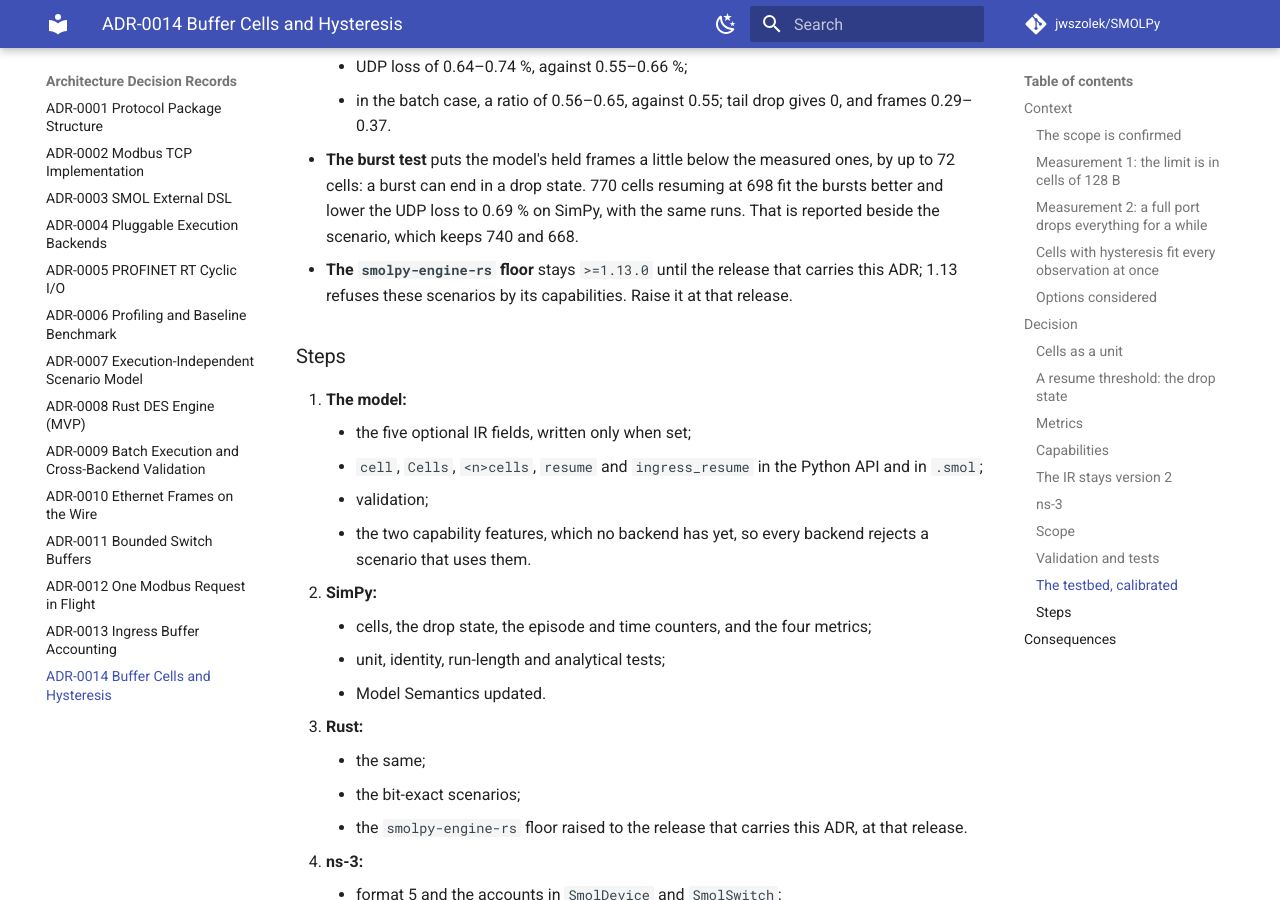
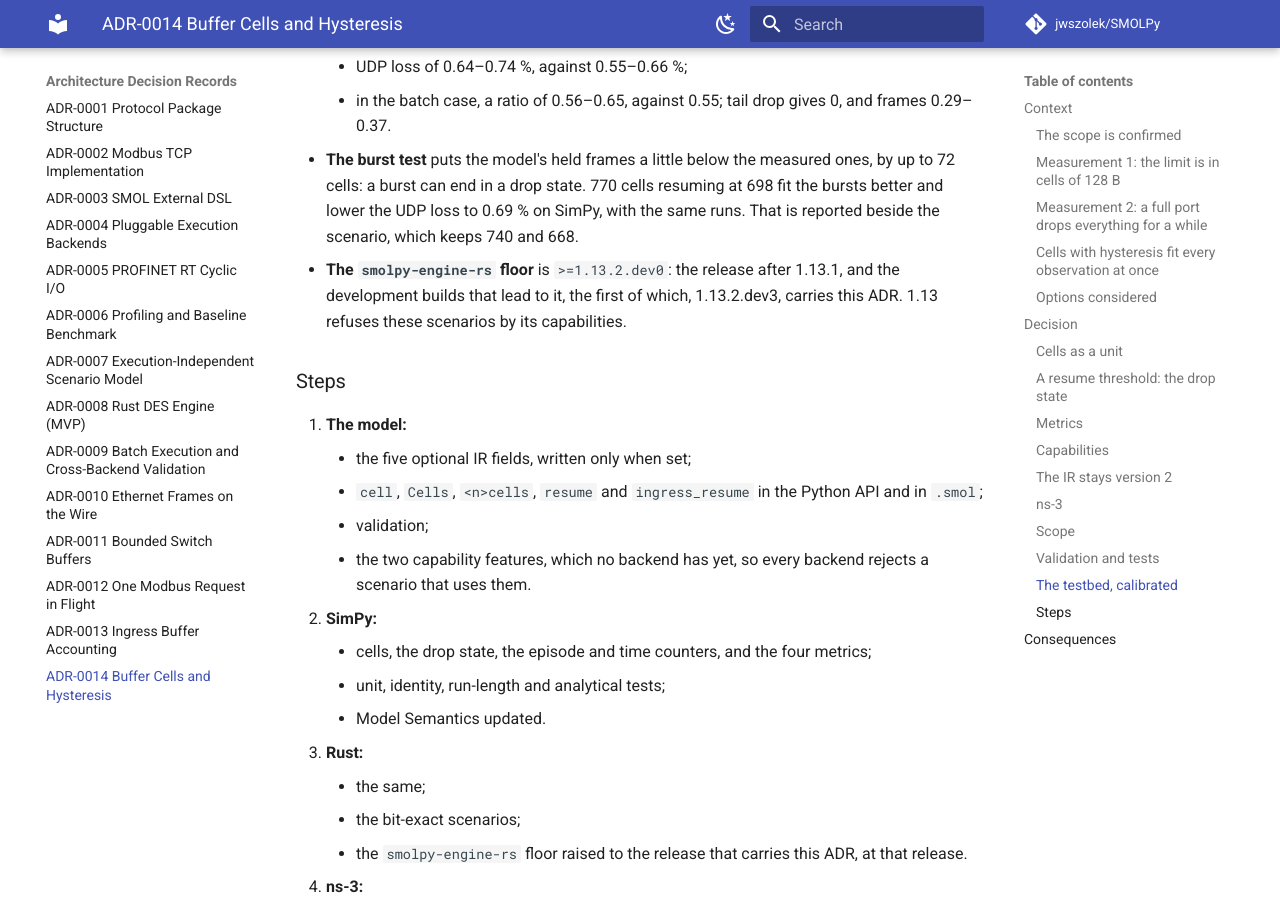
Before and after one commit to jwszolek/SMOLPy, an MkDocs documentation site: the page built from docs/adr/0014-buffer-cells-and-hysteresis.md, in a window 1280 px wide and 900 px high, scrolled down 10195 px. Built offline with MkDocs 1.6.1 and Material for MkDocs 9.7.7, drawn with Linux system fonts in a browser that asks for light colours; comment, search, counter and statistics services are not loaded.

Commit message:
Require smolpy-engine-rs 1.13.2.dev0, the engine of ADR-0014

```diff
--- a/docs/adr/0014-buffer-cells-and-hysteresis.md
+++ b/docs/adr/0014-buffer-cells-and-hysteresis.md
@@ -289,7 +289,7 @@ The switch is SMOL's own (ADR-0011, ADR-0013):
     - UDP loss of 0.64–0.74 %, against 0.55–0.66 %;
     - in the batch case, a ratio of 0.56–0.65, against 0.55; tail drop gives 0, and frames 0.29–0.37.
 - **The burst test** puts the model's held frames a little below the measured ones, by up to 72 cells: a burst can end in a drop state. 770 cells resuming at 698 fit the bursts better and lower the UDP loss to 0.69 % on SimPy, with the same runs. That is reported beside the scenario, which keeps 740 and 668.
-- **The `smolpy-engine-rs` floor** stays `>=1.13.0` until the release that carries this ADR; 1.13 refuses these scenarios by its capabilities. Raise it at that release.
+- **The `smolpy-engine-rs` floor** is `>=1.13.2.dev0`: the release after 1.13.1, and the development builds that lead to it, the first of which, 1.13.2.dev3, carries this ADR. 1.13 refuses these scenarios by its capabilities.
 
 ### Steps
 
```
Also changed, not shown: pyproject.toml (+5 -4 lines), 1 other file.
